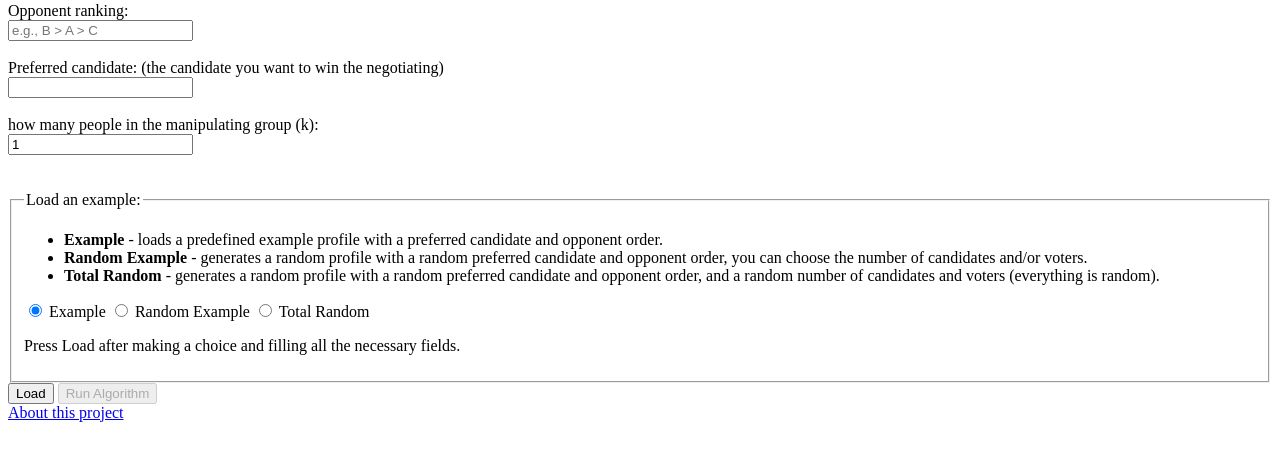
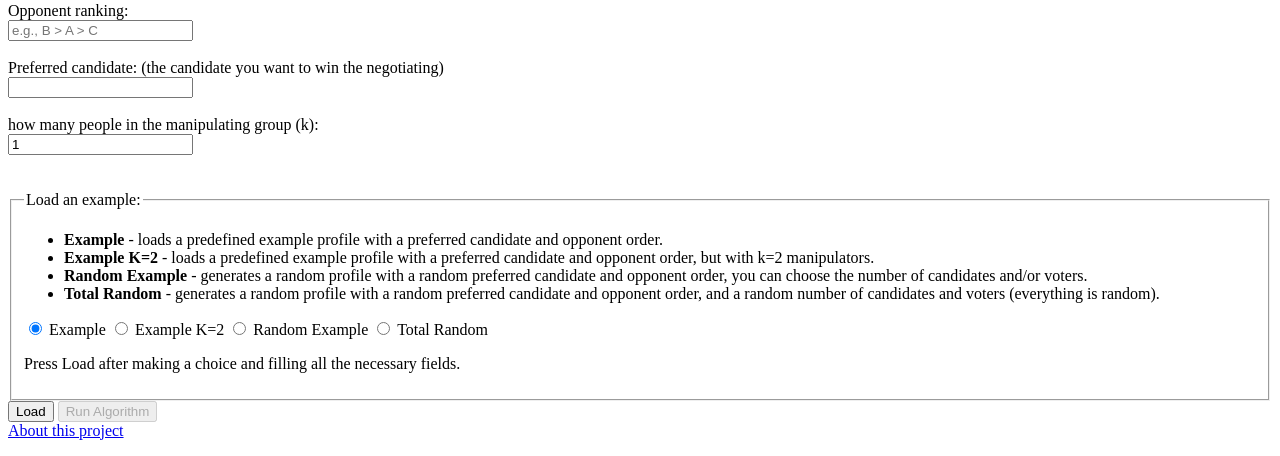
Before and after one commit to elyasafko/pref_voting_web, a Flask app: page / in a window 1280 px wide. Shown: the part 982-1438 px from the top of the page. Before the commit the page ends 1404 px from the top, so only its background shows below. Run offline with Flask 3, Linux system fonts and the light colour scheme.

Commit message:
added example for k=2

```diff
--- a/myapp/templates/index.html
+++ b/myapp/templates/index.html
@@ -100,6 +100,9 @@
         <strong> Example </strong> - loads a predefined example profile with a preferred candidate and opponent order.
       </li>
       <li>
+        <strong> Example K=2 </strong> - loads a predefined example profile with a preferred candidate and opponent order, but with k=2 manipulators.
+      </li>
+      <li>
         <strong> Random Example </strong> - generates a random profile with a random preferred candidate and opponent order, you can choose the number of candidates and/or voters.
       </li>
       <li>
@@ -108,6 +111,7 @@
     </ul>
     <legend>Load an example:</legend>
     <label><input type="radio" name="mode" value="example" checked> Example</label>
+    <label><input type="radio" name="mode" value="example K=2"> Example K=2</label>
     <label><input type="radio" name="mode" value="random"> Random Example</label>
     <label><input type="radio" name="mode" value="totalRandom"> Total Random</label>
 
@@ -191,6 +195,17 @@ b > p > a > c
 b > a > c > p`.trim();
       document.getElementById('preferred').value      = 'p';
       document.getElementById('opponent_order').value = 'b > p > a > c';
+    }
+    else if (mode === 'example K=2') {
+      profileEl.value = `
+E > D > C > B > A
+C > D > E > B > A
+B > C > D > A > E
+D > E > C > A > B
+E > B > A > D > C`.trim();
+        document.getElementById('preferred').value      = 'A';
+        document.getElementById('opponent_order').value = 'E > A > D > C > B';
+        document.getElementById('k').value = 2;
     }
     else if (mode === 'random') {
       // CUSTOM-SIZED random
```
